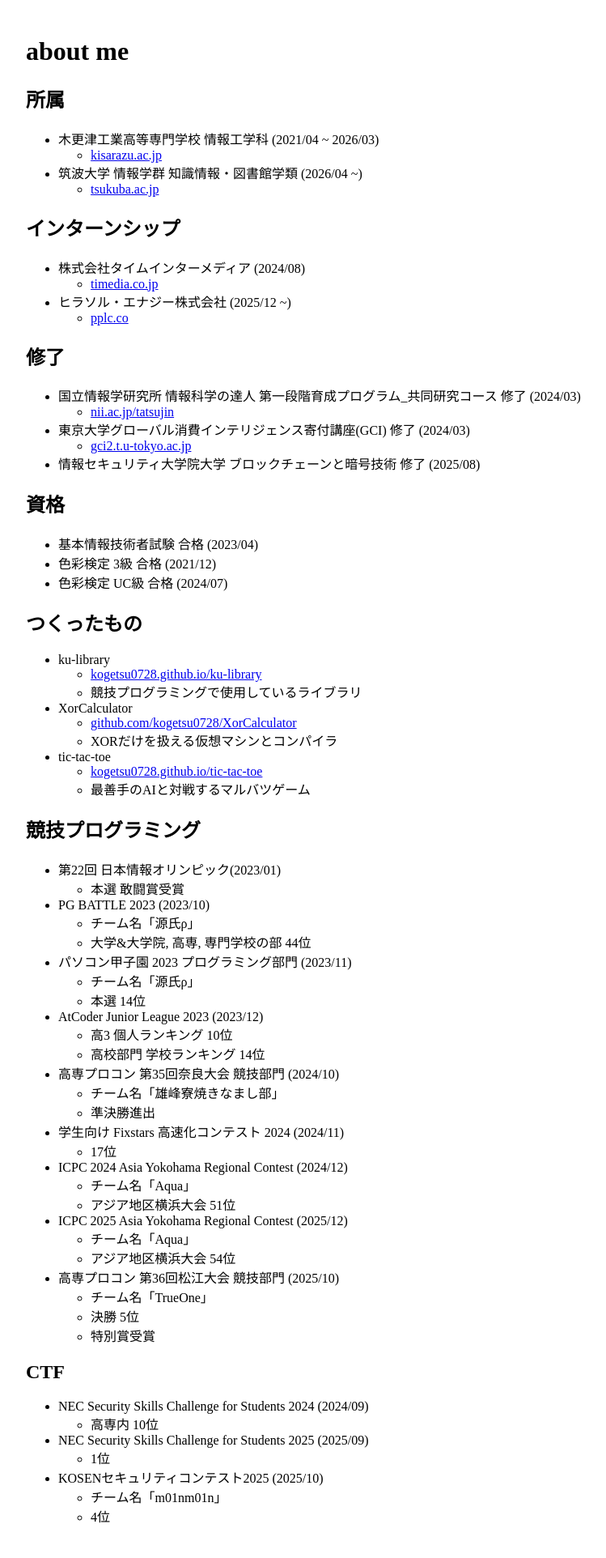
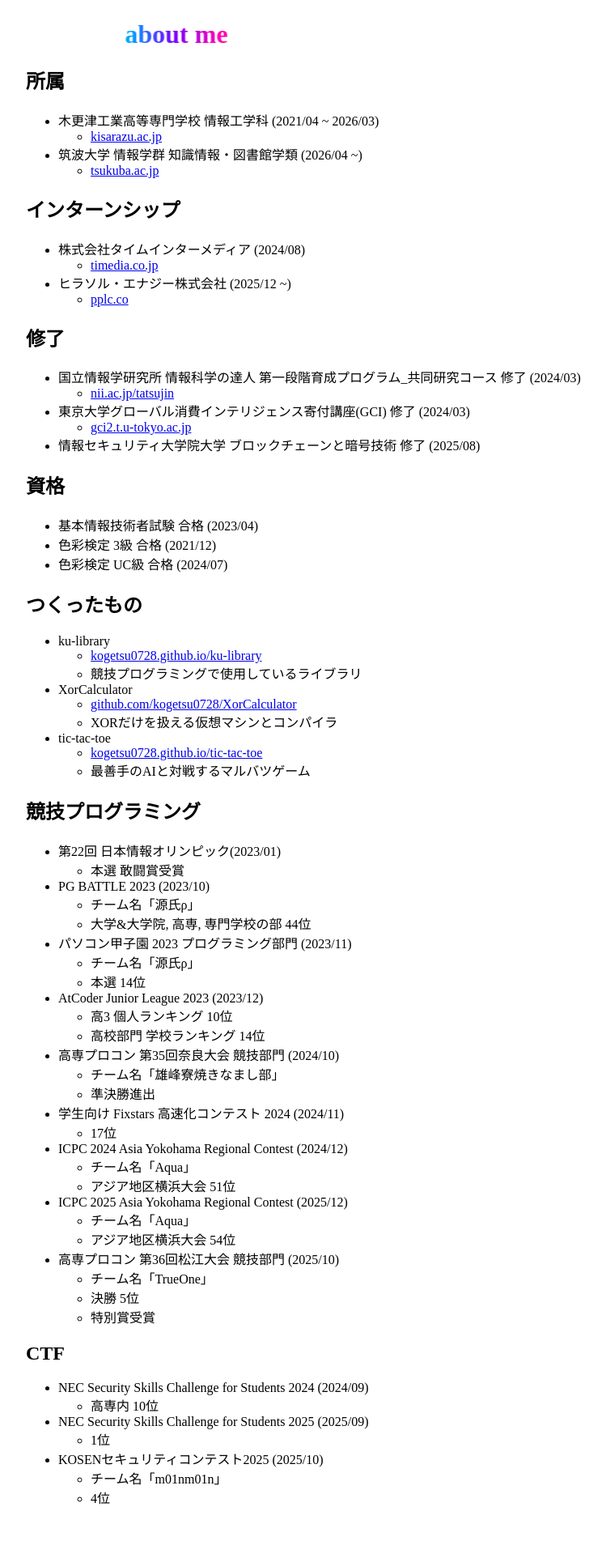
Before and after one commit to kogetsu0728/kogetsu0728.github.io, a Jekyll site: the page built from index.md, in a window 1280 px wide. Shown: the whole page at 81% size, without its empty margins (228-977 px from the left). Built offline with Jekyll 4.4.1, drawn with Linux system fonts in a browser that asks for light colours; after the commit the page ends 1901 px from its top, so only the background shows below that.

Commit message:
h1の動きだいたいこれで

```diff
--- a/_layouts/default.html
+++ b/_layouts/default.html
@@ -11,8 +11,56 @@
       }
 
       main {
+        --track-width: min(760px, calc(100vw - 32px));
         max-width: 760px;
         margin: 0 auto;
+        overflow-x: hidden;
+      }
+
+      h1 {
+        display: inline-block;
+        position: relative;
+        width: max-content;
+        margin: 0;
+        white-space: nowrap;
+        background-image: linear-gradient(
+          90deg,
+          #ff003c,
+          #ff8a00,
+          #ffe600,
+          #00d084,
+          #00a6ff,
+          #7a00ff,
+          #ff00b8,
+          #ff003c
+        );
+        background-size: 300% 100%;
+        background-clip: text;
+        -webkit-background-clip: text;
+        color: transparent;
+        will-change: transform;
+        animation: h1-marquee 6.4s linear infinite,
+          h1-rainbow 1.2s linear infinite;
+      }
+
+      @keyframes h1-marquee {
+        from {
+          transform: translateX(var(--track-width));
+        }
+
+        to {
+          transform: translateX(-100%);
+        }
+      }
+
+      @keyframes h1-rainbow {
+        from {
+          background-position: 0% 50%;
+        }
+
+        to {
+          background-position: 100% 50%;
+        }
       }
     </style>
   </head>
```
